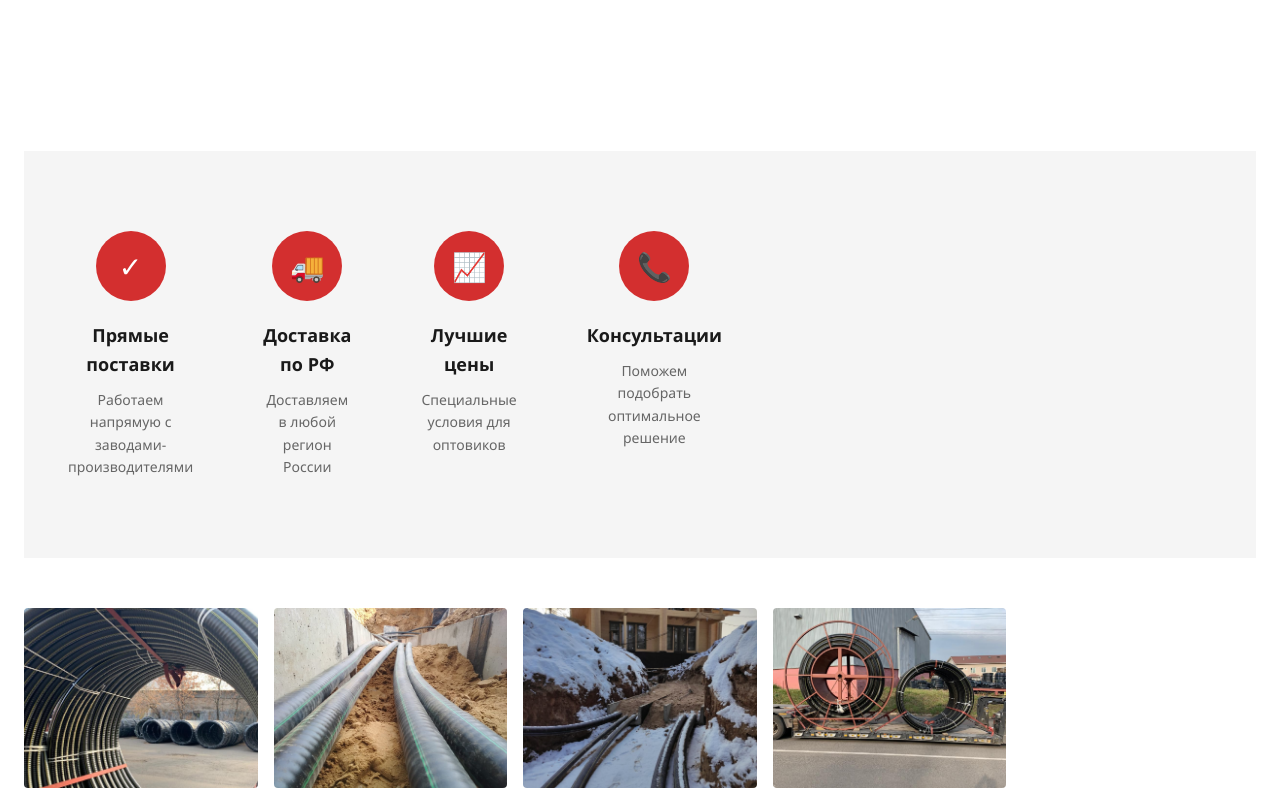
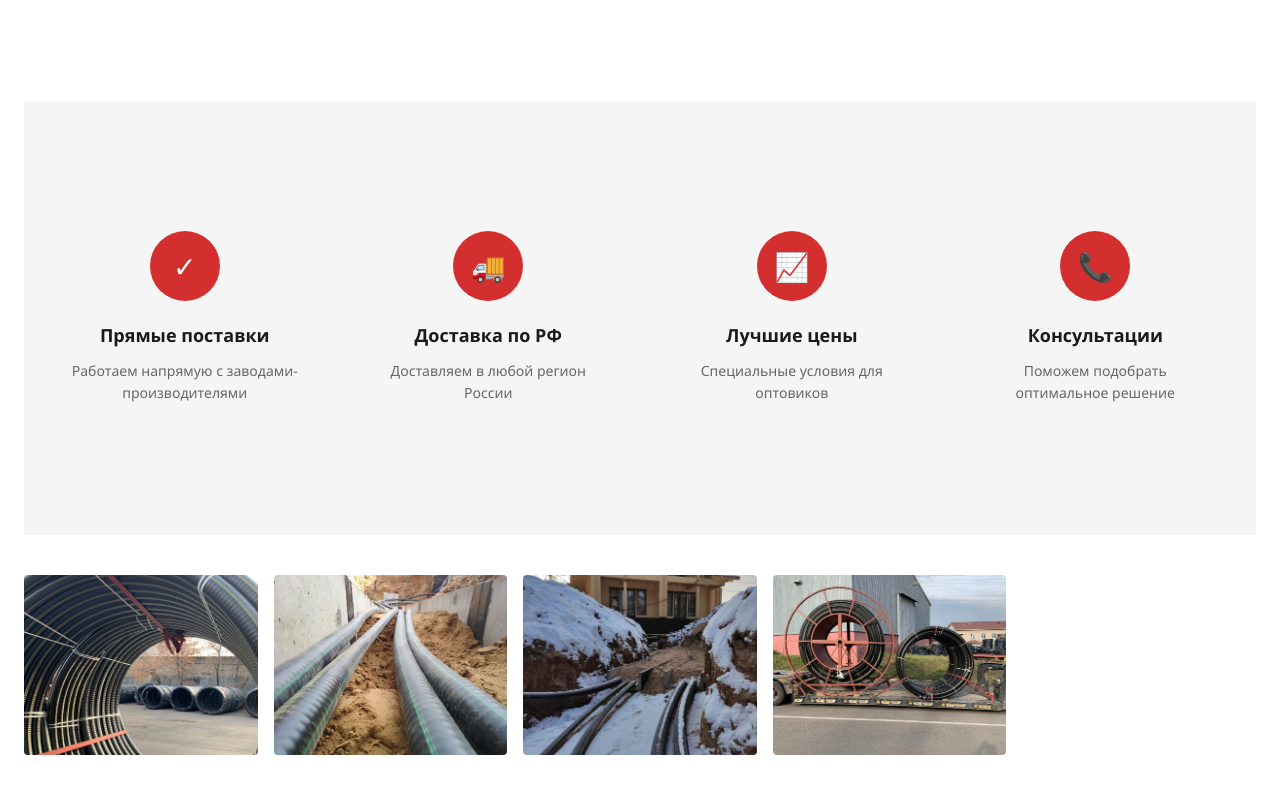
Before and after one commit to android156/GTT2026, a Flask app: page / in a window 1280 px wide. Shown: the part 887-1685 px from the top of the page. Run offline with Flask 3, Linux system fonts and the light colour scheme; data comes from the database, SQL or seed files in the repository; data that the repository does not hold is empty.

Commit message:
Update website layout to ensure feature blocks display correctly
Modify CSS and HTML to correctly style the feature blocks, ensuring they span the full width of the screen and maintain proper alignment.

Replit-Commit-Author: Agent
Replit-Commit-Session-Id: af29bfee-a78e-48ae-98e9-ea0bf268acfe
Replit-Commit-Checkpoint-Type: full_checkpoint
Replit-Commit-Event-Id: 7cc693dd-9ee1-4914-92b5-1214ff8a7da8
Replit-Commit-Screenshot-Url: https://storage.googleapis.com/screenshot-production-us-central1/0eb04fca-7d1f-42bb-afb3-eff8a68c4d6e/af29bfee-a78e-48ae-98e9-ea0bf268acfe/aKEU7Ax
Replit-Helium-Checkpoint-Created: true

```diff
--- a/static/css/main.css
+++ b/static/css/main.css
@@ -158,7 +158,8 @@ h3 { font-family: var(--font-heading); font-size: 20px; font-weight: 600; margin
 .description { margin-bottom: 30px; line-height: 1.8; font-size: 16px; }
 .category-main-img, .product-line-main-img { max-width: 100%; border-radius: var(--radius-lg); margin-bottom: 30px; box-shadow: var(--shadow); }
 
-.features { display: grid; grid-template-columns: repeat(4, 1fr); gap: 30px; margin: 50px 0; }
+.features-section { padding: 60px 0; }
+.features { display: grid; grid-template-columns: repeat(4, 1fr); gap: 30px; margin: 40px 0; }
 .feature { text-align: center; padding: 30px 20px; }
 .feature-icon { width: 70px; height: 70px; background: var(--primary-color); border-radius: 50%; display: flex; align-items: center; justify-content: center; margin: 0 auto 20px; color: white; font-size: 28px; }
 .feature h3 { font-size: 18px; margin-bottom: 10px; }
--- a/templates/public/index.html
+++ b/templates/public/index.html
@@ -59,7 +59,7 @@
     {% endif %}
 </section>
 
-<section class="features section-dark">
+<section class="features-section section-dark">
     <div class="container">
         <div class="features">
             <div class="feature">
```
Also changed, not shown: static/uploads/categories/85debc9ca897.png (added), static/uploads/categories/8ff4e7931ad7.png (added), static/uploads/categories/b063b51bb008.png (added).
